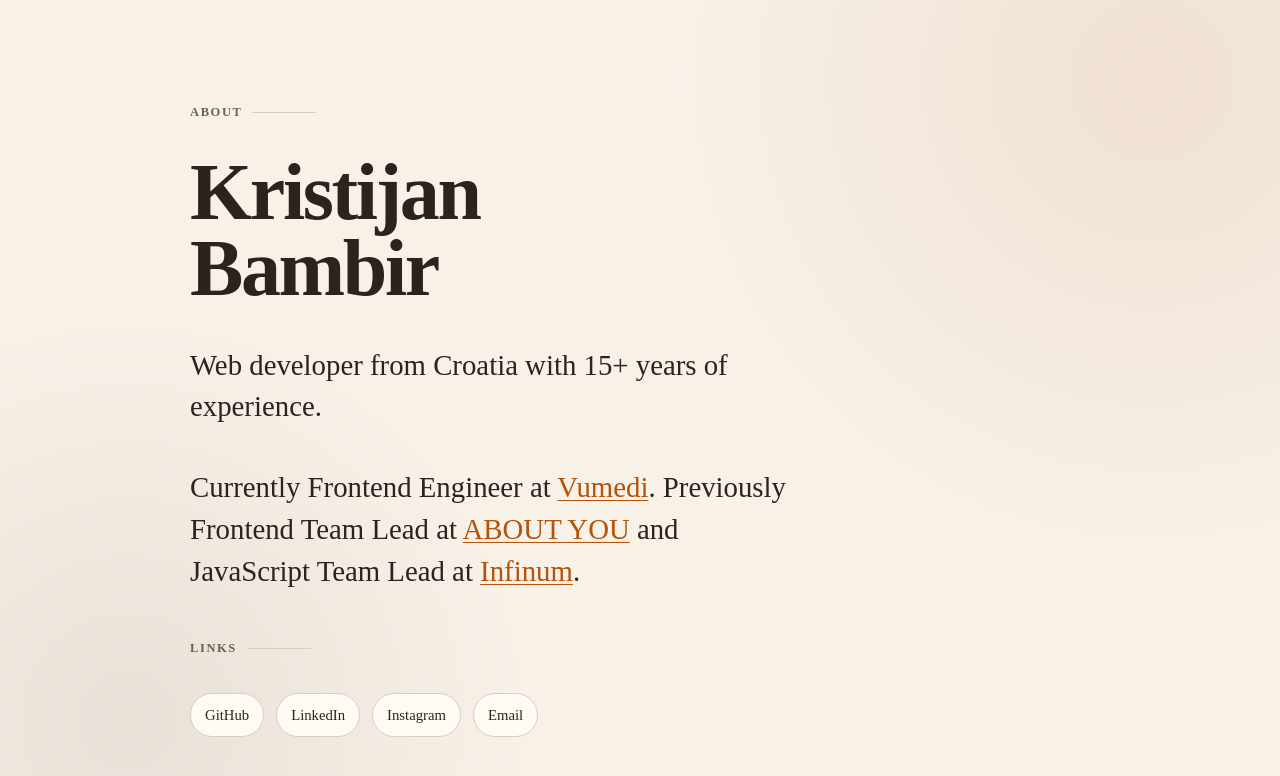
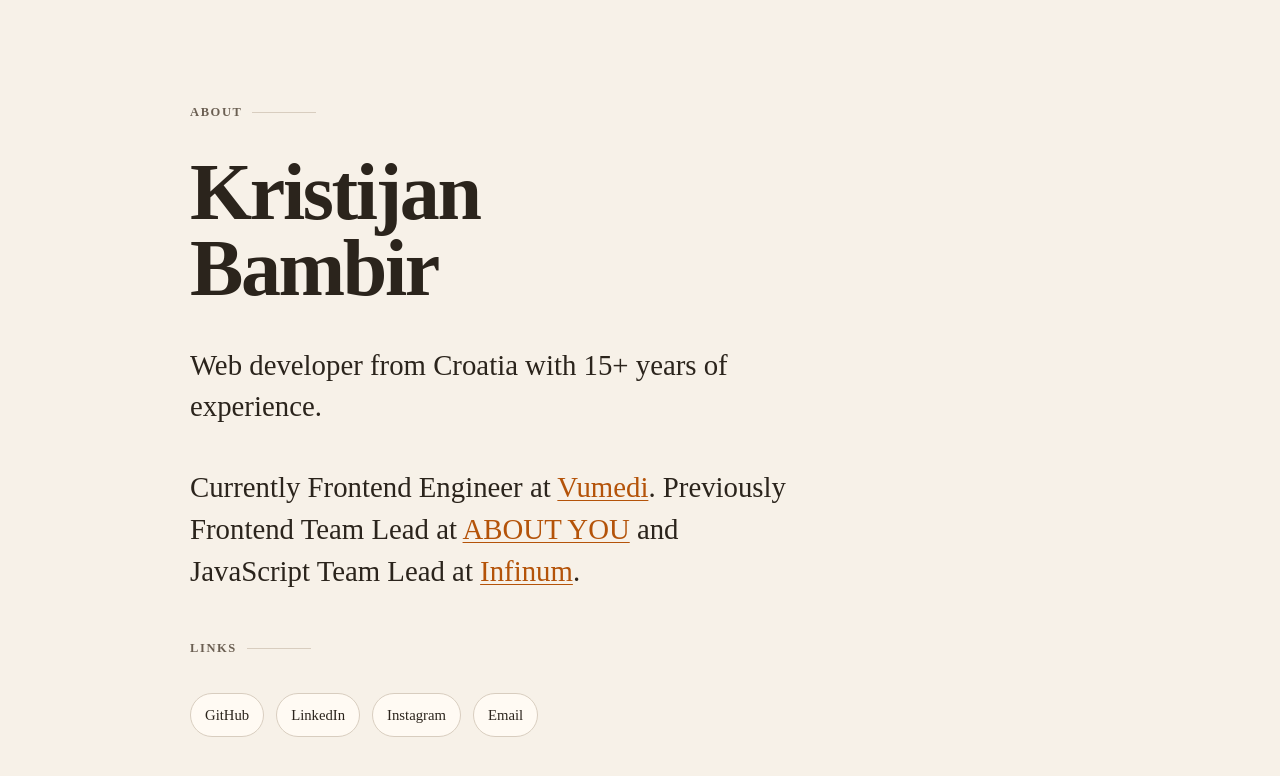
Before and after one commit to kristijanbambir/kristijanbambir.github.com, an Astro site: page / in a window 1280 px wide. Built offline with nearby package versions, Linux system fonts and the light colour scheme; Astro itself is replaced by a stand-in of ours.

Commit message:
Remove background gradient

```diff
--- a/src/layouts/Layout.astro
+++ b/src/layouts/Layout.astro
@@ -130,9 +130,6 @@ import { Font } from "astro:assets";
   body {
     padding: 0 20px;
     background-color: var(--background-color);
-    background-image:
-      radial-gradient(circle at 90% 10%, rgba(180, 83, 9, 0.1), transparent 35%),
-      radial-gradient(circle at 10% 90%, rgba(43, 36, 28, 0.08), transparent 30%);
     font-family: var(--font-body);
     font-weight: 400;
     color: var(--text-color);
```
